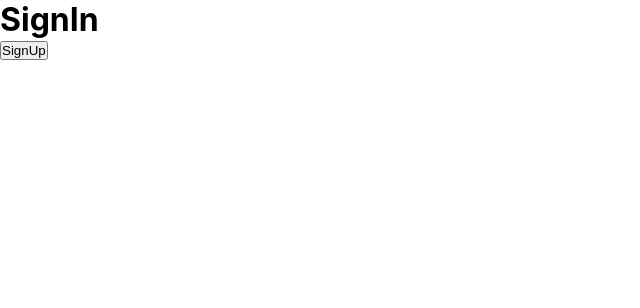
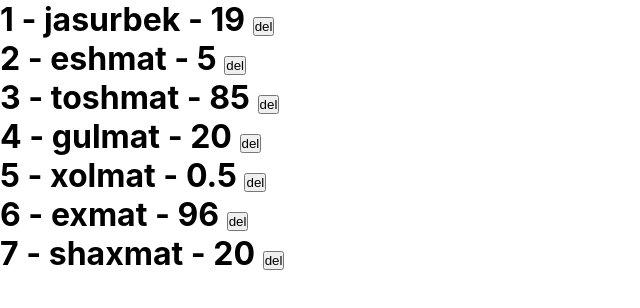
Before and after one commit to Jasurdev1604/react-course, a React (Create React App) app: page / in a window 1280 px wide. Shown: the top 308 px of the page, without its empty margins (0-640 px from the left). Built offline with nearby package versions, Linux system fonts and the light colour scheme.

Commit message:
map , key , re-render

```diff
--- a/src/Root/Root.jsx
+++ b/src/Root/Root.jsx
@@ -5,7 +5,8 @@ import React from 'react'
 // import Lesson4 from '../lesson4'
 // import Lesson5 from '../lesson5'
 // import Lesson6 from '../lesson6'
-import Lesson7 from '../lesson7'
+// import Lesson7 from '../lesson7'
+import Lesson8 from '../lesson8'
 
 const Root = () => {
   return (
@@ -16,7 +17,8 @@ const Root = () => {
     {/* <Lesson4/> */}
     {/* <Lesson5/> */}
     {/* <Lesson6/> */}
-    <Lesson7/>
+    {/* <Lesson7/> */}
+    <Lesson8/>
     </>
   )
 }
--- /dev/null
+++ b/src/lesson8/index.jsx
@@ -0,0 +1,37 @@
+import React, { Component } from 'react';
+
+const list = [
+    {id:1 , name:'jasurbek' , age:19},
+    {id:2 , name:'eshmat' , age:5},
+    {id:3 , name:'toshmat' , age:85},
+    {id:4 , name:'gulmat' , age:20.},
+    {id:5 , name:'xolmat' , age:0.5},
+    {id:6 , name:'exmat' , age:96},
+    {id:7 , name:'shaxmat' , age:20},
+]
+
+class index extends Component {
+    constructor(props){
+        super(props)
+        this.state = {
+            data:list
+        }
+    }
+    render() {
+
+        const onDel = (id) => {
+            let res = this.state.data.filter((e) => e.id !== id)
+            this.setState({data:res})
+        }
+
+        return (
+            <>{
+                this.state.data.map(({id , name , age}) => (
+                    <h1 key = {id}>{id} - {name} - {age} <button onClick={() => onDel(id)}>del</button> </h1>
+                ))
+            }</>
+        );
+    }
+}
+
+export default index;
```
